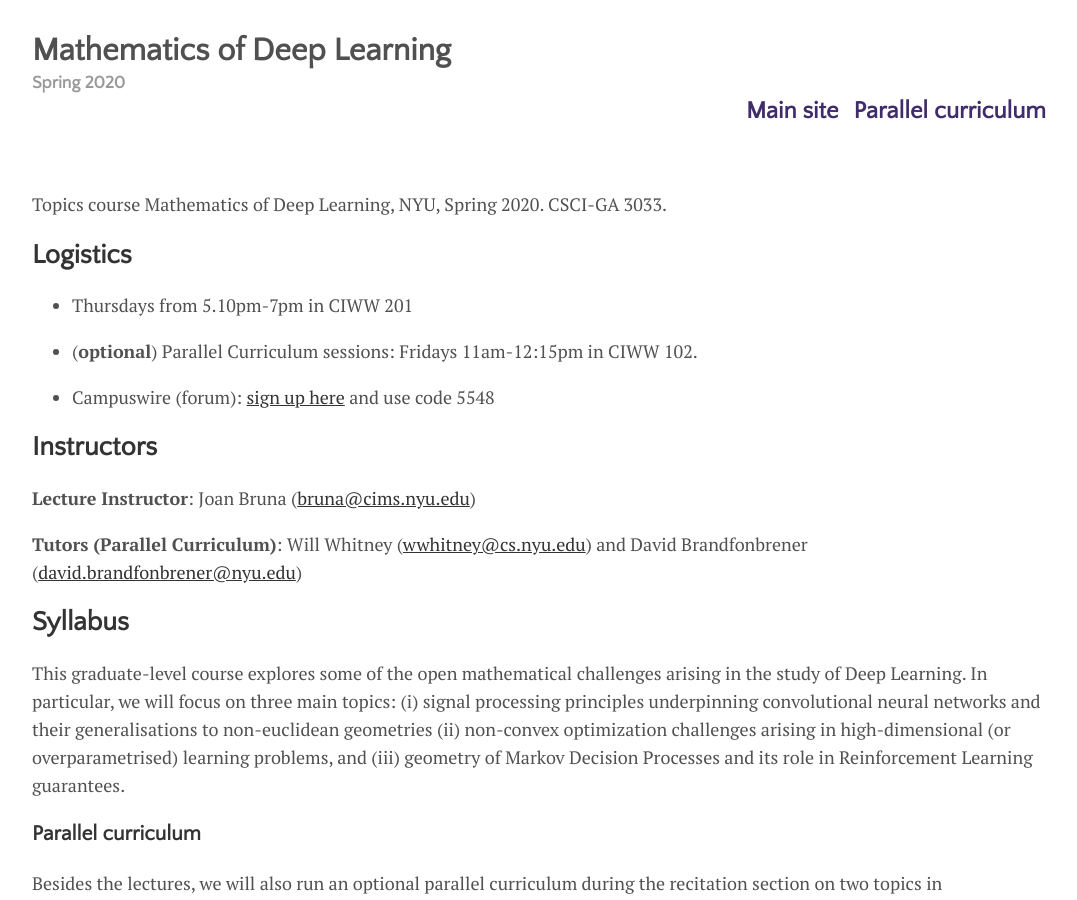
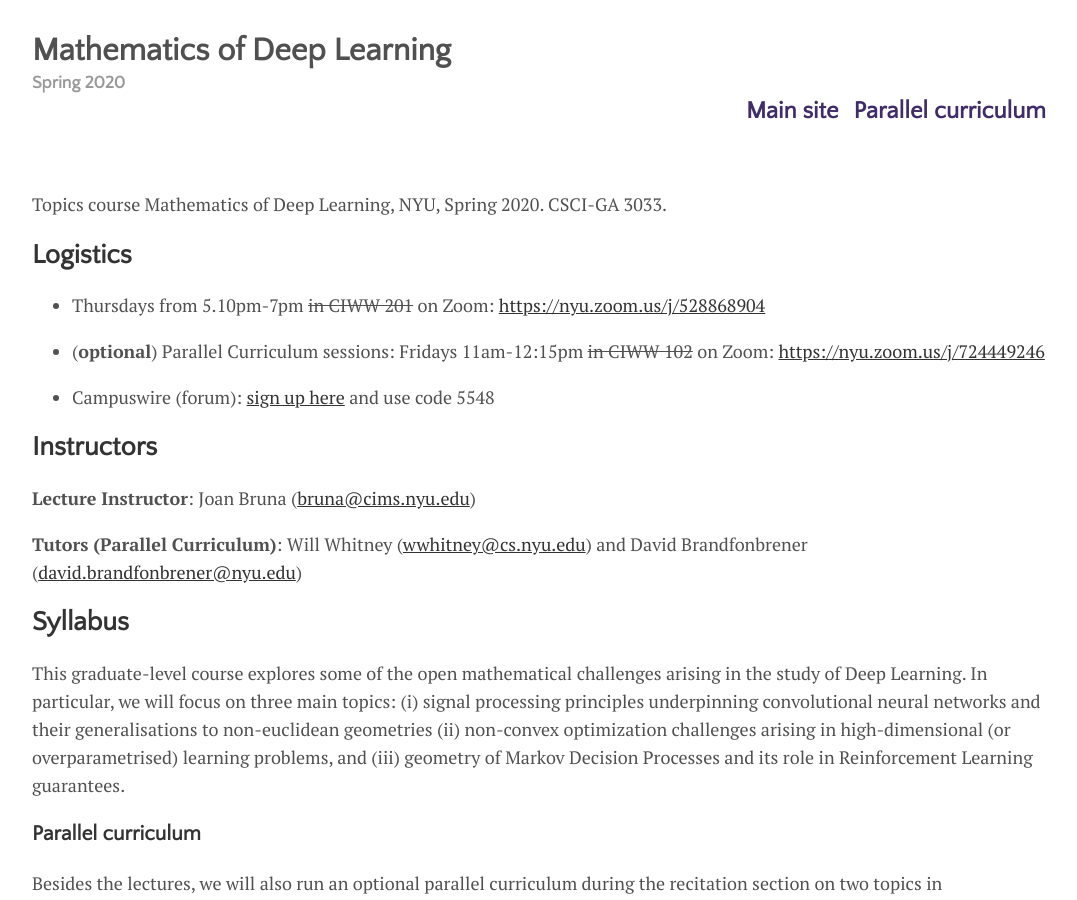
Before and after one commit to willwhitney/mathsdl-spring20, a Jekyll site: the page built from index.md, in a window 1280 px wide and 900 px high. Shown: the whole window, without its empty margins (96-1173 px from the left). Built offline with Jekyll 4.4.1, drawn with Linux system fonts in a browser that asks for light colours; nearby versions of some CDN libraries.

Commit message:
update with zoom links

```diff
--- a/_config.yml
+++ b/_config.yml
@@ -14,6 +14,7 @@ kramdown:
    input: GFM
    hard_wrap: false
    encoding: utf-8
-   footnote_backlink:
+   footnote_backlink: true
+
 
 excerpt_separator: "<!--more-->"
--- a/index.md
+++ b/index.md
@@ -3,14 +3,13 @@ layout: page
 title: Home
 ---
 
-<!-- # MathsDL-spring18 -->
 Topics course Mathematics of Deep Learning, NYU, Spring 2020. CSCI-GA 3033.
 
 ## Logistics
 
-* Thursdays from 5.10pm-7pm in CIWW 201
+* Thursdays from 5.10pm-7pm <s>in CIWW 201</s> on Zoom: [https://nyu.zoom.us/j/528868904](https://nyu.zoom.us/j/528868904)
 
-* (**optional**) Parallel Curriculum sessions: Fridays 11am-12:15pm in CIWW 102.
+* (**optional**) Parallel Curriculum sessions: Fridays 11am-12:15pm <s>in CIWW 102</s> on Zoom: [https://nyu.zoom.us/j/724449246](https://nyu.zoom.us/j/724449246)
 
 * Campuswire (forum): [sign up here](https://campuswire.com/p/G3EE2F76E) and use code 5548
 
```
